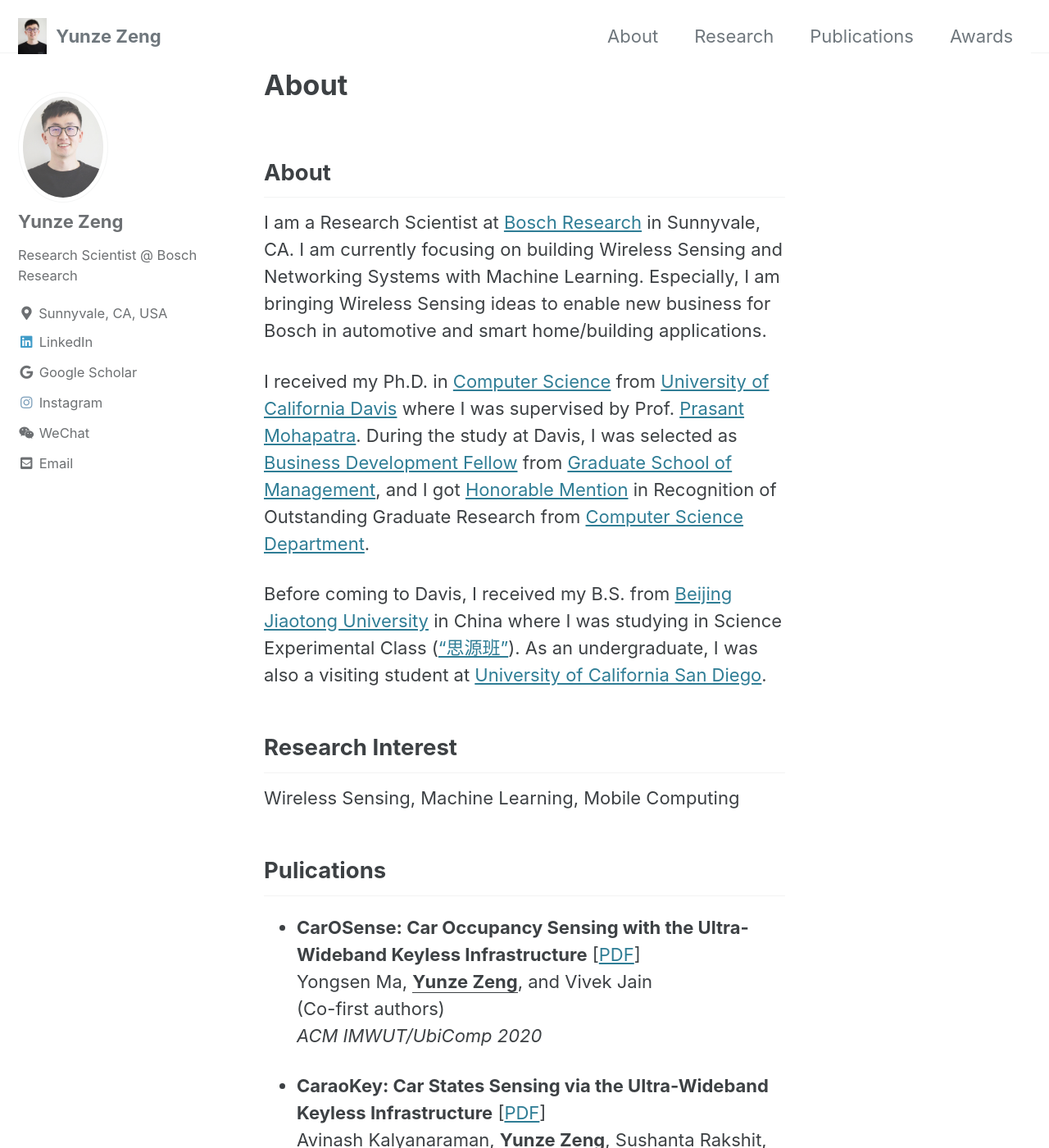
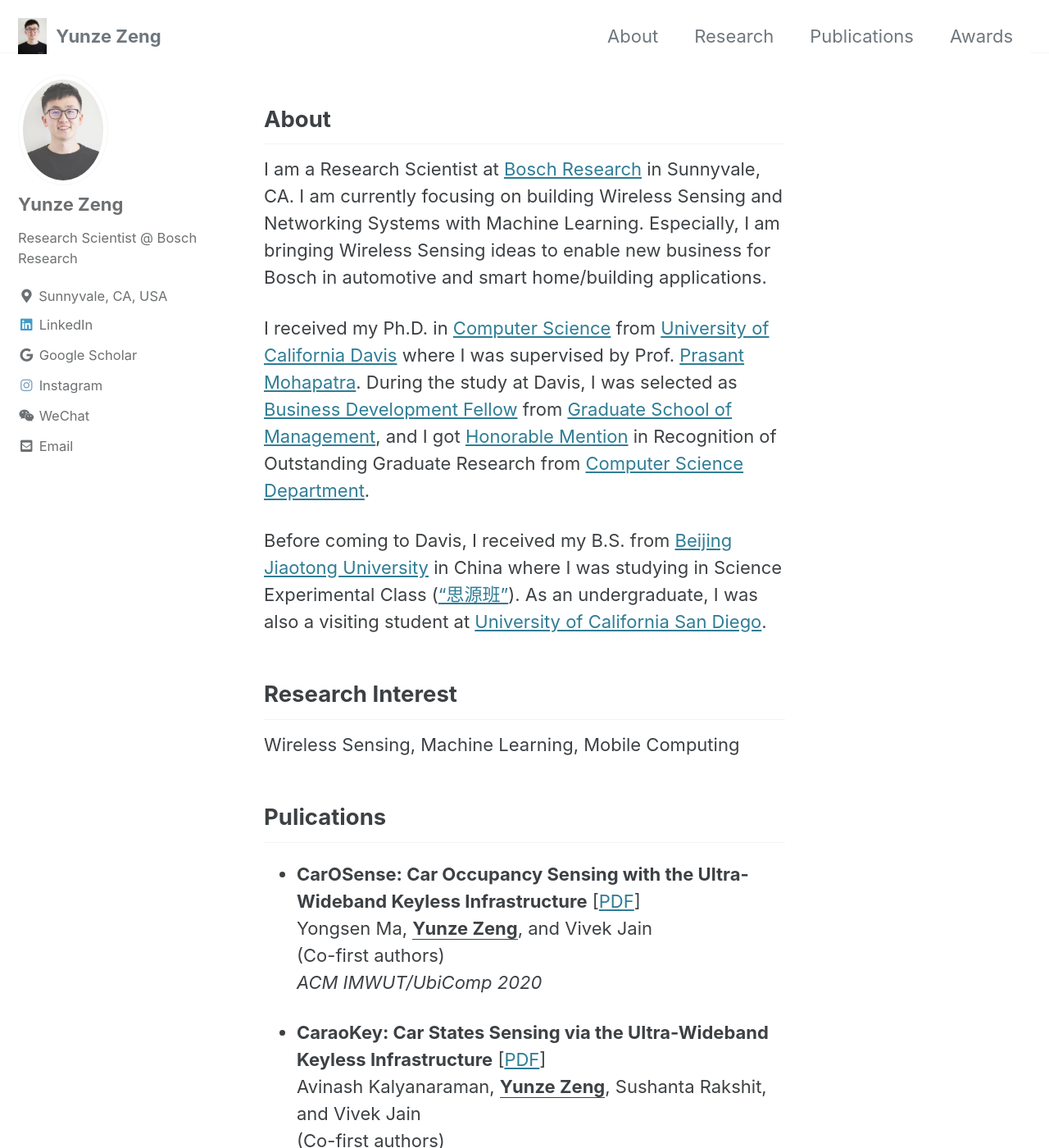
Before and after one commit to yunze/yunze.github.io, a Jekyll site: the page built from index.md, in a window 1280 px wide and 1400 px high. Shown: the whole window at 82% size. Built offline with Jekyll 4.4.1, drawn with Linux system fonts in a browser that asks for light colours; cached includes are drawn as plain includes; our own code applies the rules of GitHub Pages for plain Markdown files.

Commit message:
Update _page.scss

```diff
--- a/_sass/minimal-mistakes/_page.scss
+++ b/_sass/minimal-mistakes/_page.scss
@@ -6,7 +6,6 @@
   @include clearfix;
   margin-left: auto;
   margin-right: auto;
-  padding-top: 65px;
   padding-left: 1em;
   padding-right: 1em;
   -webkit-animation: $intro-transition;
```
